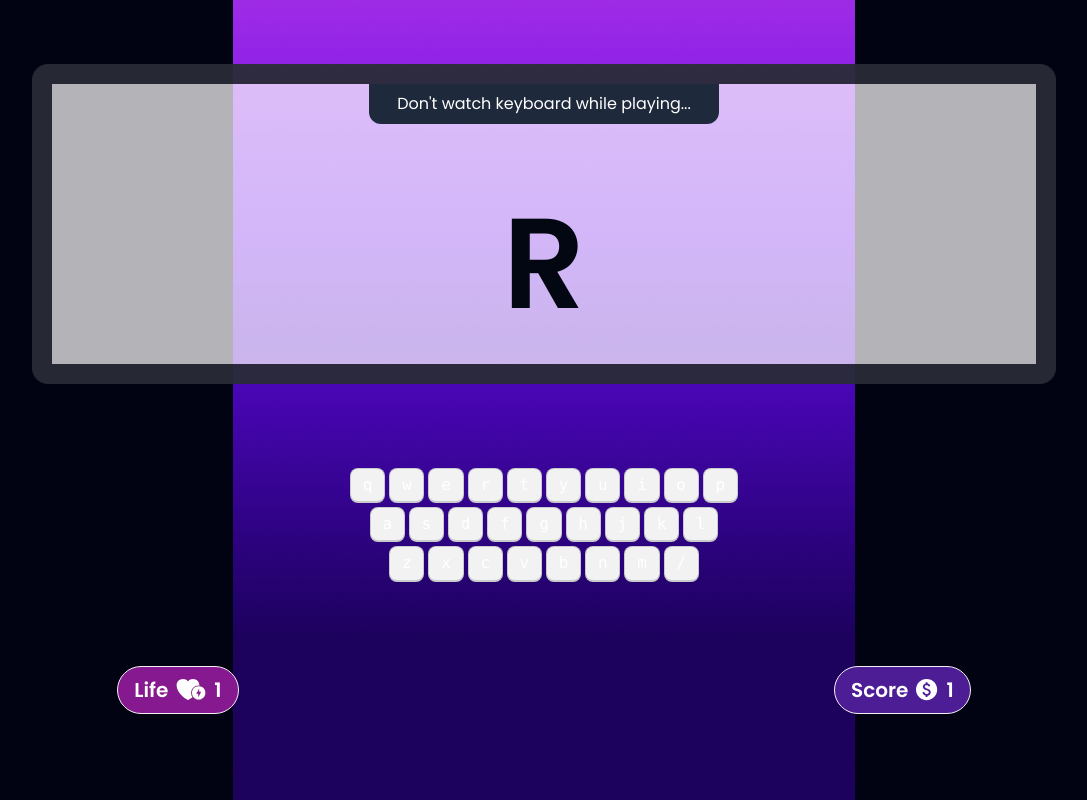
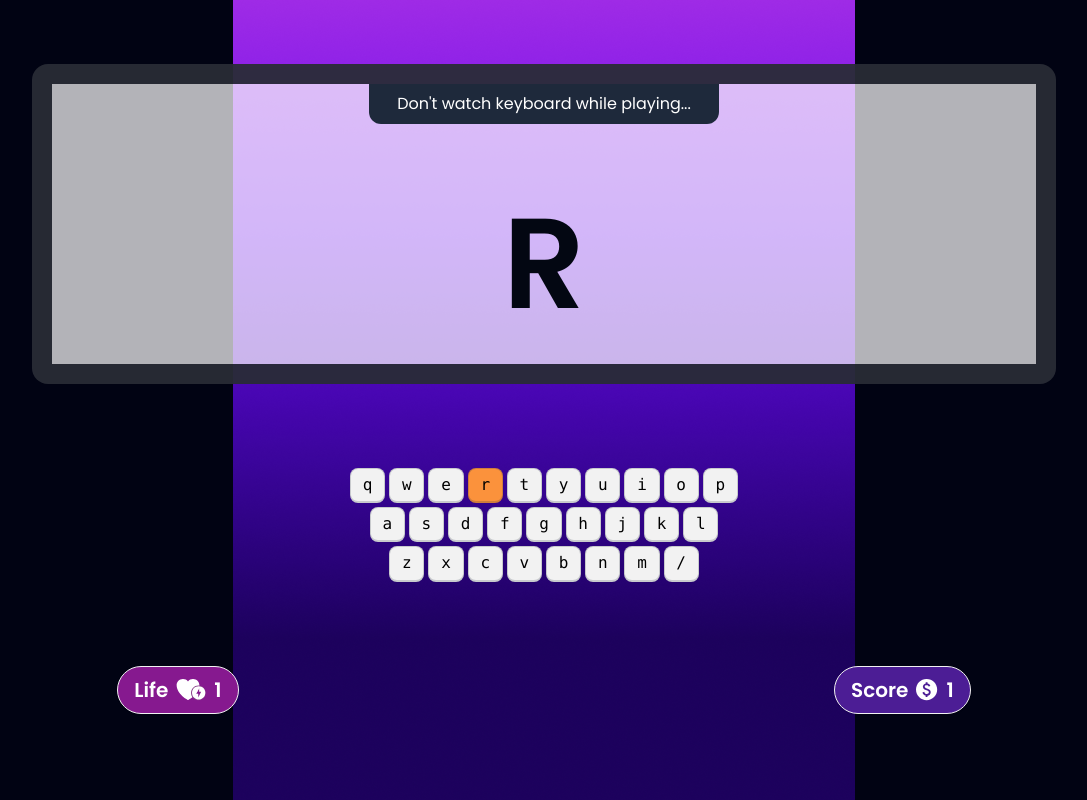
Before and after one commit to sifat26/alphabet-clash-pro, a plain HTML site: page index.html in a window 1280 px wide. Both pictures are taken after a click on the button "Play Now". Shown: the whole page, without its empty margins (96-1183 px from the left). Drawn offline with nearby package versions, Linux system fonts and the light colour scheme.

Commit message:
action updated

```diff
--- a/Scripts/alpha-clash.js
+++ b/Scripts/alpha-clash.js
@@ -1,22 +1,17 @@
-function play(){
+function play() {
   // const homeSection=document.getElementById("home-screen");
   // //console.log(homeSection.classList);
   // homeSection.classList.add('hidden');
   // const gameSection=document.getElementById("playground");
   // gameSection.classList.remove('hidden');
-    hideElementById('home-screen');
-    showElementById('playground');
+  hideElementById("home-screen");
+  showElementById("playground");
   continuousGame();
-
-
-
-
 }
 function continuousGame() {
-
   const alphabet = getRandomAlphabet();
   console.log(alphabet);
   const alphabetDiv = document.getElementById("random-alphabet");
   alphabetDiv.innerText = alphabet;
-
+  addBackgroundColor(alphabet);
 }
--- a/Scripts/utility.js
+++ b/Scripts/utility.js
@@ -7,10 +7,18 @@ function showElementById(elementID) {
   element.classList.remove("hidden");
 }
 function getRandomAlphabet() {
-  const alphabetString = "ABCDEFGHIJKLMNOPQRSTUVW";
+  const alphabetString = "abcdefghijklmnopqrstuvwxyz";
   const alphabets = alphabetString.split("");
   const randomNumber = Math.random() * 25;
   const randomIndex = Math.floor(randomNumber);
   const alphabet = alphabets[randomIndex];
   return alphabet;
 }
+function addBackgroundColor(elementID)
+{
+    const element = document.getElementById(elementID);
+    element.classList.add('bg-orange-400')
+
+
+
+}
--- a/index.html
+++ b/index.html
@@ -1,5 +1,5 @@
 <!DOCTYPE html>
-<html lang="en">
+<html lang="en"data-theme='light'>
   <head>
     <meta charset="UTF-8" />
     <meta name="viewport" content="width=device-width, initial-scale=1.0" />
@@ -47,44 +47,44 @@
             </p>
           </div>
           <div class="flex justify-center items-center h-full">
-            <p id="random-alphabet" class="text-gray-950 text-9xl font-semibold">Y</p>
+            <p id="random-alphabet" class="text-gray-950 text-9xl font-semibold uppercase">Y</p>
           </div>
         </div>
         <div>
           <!-- Keyboard Start-->
-          <div>
+          <div class="text-black">
             <div class="flex justify-center gap-1 my-1 w-full">
-              <kbd class="kbd">q</kbd>
-              <kbd class="kbd">w</kbd>
-              <kbd class="kbd">e</kbd>
-              <kbd class="kbd">r</kbd>
-              <kbd class="kbd">t</kbd>
-              <kbd class="kbd">y</kbd>
-              <kbd class="kbd">u</kbd>
-              <kbd class="kbd">i</kbd>
-              <kbd class="kbd">o</kbd>
-              <kbd class="kbd">p</kbd>
+              <kbd id="q" class="kbd">q</kbd>
+              <kbd id="w" class="kbd">w</kbd>
+              <kbd id="e" class="kbd">e</kbd>
+              <kbd id="r" class="kbd">r</kbd>
+              <kbd id="t" class="kbd">t</kbd>
+              <kbd id="y" class="kbd">y</kbd>
+              <kbd id="u" class="kbd">u</kbd>
+              <kbd id="i" class="kbd">i</kbd>
+              <kbd id="o" class="kbd">o</kbd>
+              <kbd id="p" class="kbd">p</kbd>
             </div>
             <div class="flex justify-center gap-1 my-1 w-full">
-              <kbd class="kbd">a</kbd>
-              <kbd class="kbd">s</kbd>
-              <kbd class="kbd">d</kbd>
-              <kbd class="kbd">f</kbd>
-              <kbd class="kbd">g</kbd>
-              <kbd class="kbd">h</kbd>
-              <kbd class="kbd">j</kbd>
-              <kbd class="kbd">k</kbd>
-              <kbd class="kbd">l</kbd>
+              <kbd id="a" class="kbd">a</kbd>
+              <kbd id="s" class="kbd">s</kbd>
+              <kbd id="d" class="kbd">d</kbd>
+              <kbd id="f" class="kbd">f</kbd>
+              <kbd id="g" class="kbd">g</kbd>
+              <kbd id="h" class="kbd">h</kbd>
+              <kbd id="j" class="kbd">j</kbd>
+              <kbd id="k" class="kbd">k</kbd>
+              <kbd id="l" class="kbd">l</kbd>
             </div>
             <div class="flex justify-center gap-1 my-1 w-full">
-              <kbd class="kbd">z</kbd>
-              <kbd class="kbd">x</kbd>
-              <kbd class="kbd">c</kbd>
-              <kbd class="kbd">v</kbd>
-              <kbd class="kbd">b</kbd>
-              <kbd class="kbd">n</kbd>
-              <kbd class="kbd">m</kbd>
-              <kbd class="kbd">/</kbd>
+              <kbd id="z" class="kbd">z</kbd>
+              <kbd id="x" class="kbd">x</kbd>
+              <kbd id="c" class="kbd">c</kbd>
+              <kbd id="v" class="kbd">v</kbd>
+              <kbd id="b" class="kbd">b</kbd>
+              <kbd id="n" class="kbd">n</kbd>
+              <kbd id="m" class="kbd">m</kbd>
+              <kbd id="/" class="kbd">/</kbd>
             </div>
           </div>
           <!-- Keyboard End -->
```
Lines whose indentation alone changed are shown as unchanged.
